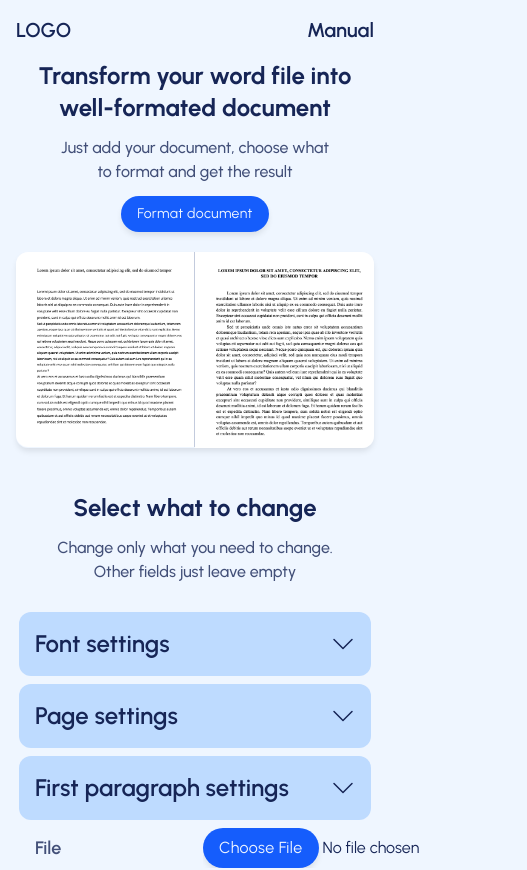
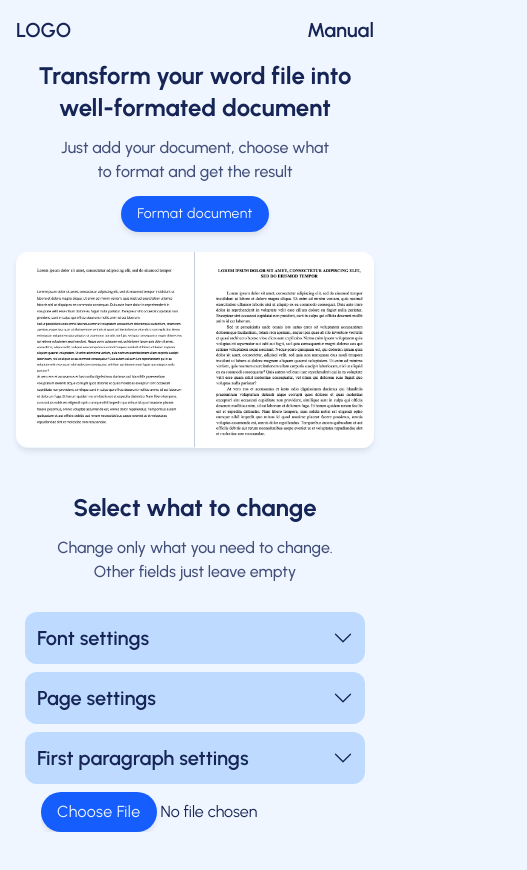
Before and after one commit to EgorFray/fdword, a React (Vite) app in the folder frontend/: page /dashboard in a window 390 px wide. Shown: the top 870 px of the page, 527 px wide, since content can reach past the window. Built offline with nearby package versions, Linux system fonts and the light colour scheme.

Commit message:
ModifyForm styling

```diff
--- a/frontend/src/features/modifyForm/FormRow.jsx
+++ b/frontend/src/features/modifyForm/FormRow.jsx
@@ -4,9 +4,9 @@ import Label from "./Label";
 
 function FormRow({ label, children, info = false, error, video, tooltip }) {
   return (
-    <div className="mb-6 grid grid-cols-[160px_1fr_1fr] items-center justify-items-start gap-6">
+    <div className="mb-4 flex flex-col items-start justify-items-start gap-2 md:mb-6 md:grid md:grid-cols-[160px_1fr_1fr] md:items-center md:gap-6">
       {label && <Label>{label}</Label>}
-      <div className="flex w-full items-center gap-2">
+      <div className="ml-4 flex w-full items-center gap-2 md:ml-0">
         {children}
         {info && <FormTooltip video={video} tooltip={tooltip} />}
       </div>
--- a/frontend/src/ui/Dropdown.jsx
+++ b/frontend/src/ui/Dropdown.jsx
@@ -28,7 +28,7 @@ function Dropdown({ title, children }) {
 
   return (
     <>
-      <div className="mb-2 rounded-xl bg-blue-200 px-4 py-4 text-2xl font-semibold">
+      <div className="mb-2 rounded-xl bg-blue-200 p-3 text-xl font-semibold md:p-4 md:text-2xl">
         <div
           className="flex cursor-pointer items-center justify-between"
           onClick={() => setIsDropOpen((isOpen) => !isOpen)}
--- a/frontend/src/ui/ModifyForm.jsx
+++ b/frontend/src/ui/ModifyForm.jsx
@@ -397,7 +397,7 @@ function ModifyForm({ formRef }) {
             </FormRow>
           </Dropdown>
 
-          <FormRow label="File" error={errors?.file?.message}>
+          <FormRow error={errors?.file?.message}>
             <input
               type="file"
               id="file"
```
